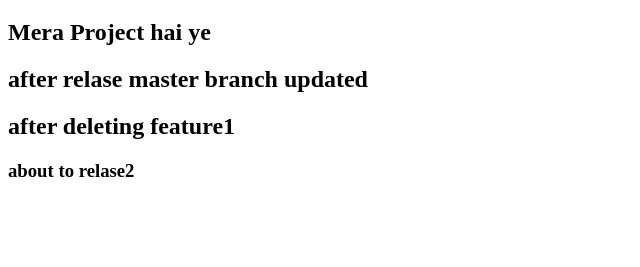
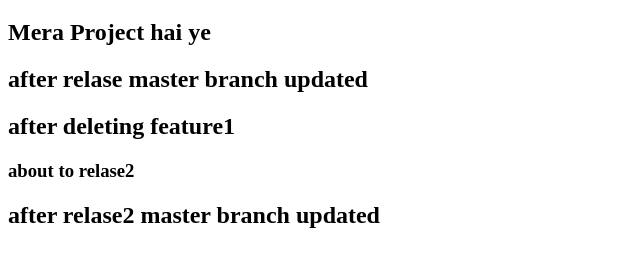
Before and after one commit to shanu228/branchpractice, a plain HTML site: page index.html in a window 1280 px wide. Shown: the part 61-328 px from the top of the page, without its empty margins (0-640 px from the left). Drawn offline with Linux system fonts and the light colour scheme.

Commit message:
commit 9

```diff
--- a/index.html
+++ b/index.html
@@ -11,5 +11,6 @@
     <h2>after relase master branch updated</h2>
     <h2>after deleting feature1</h2>
     <h3>about to relase2</h3>
+    <h2>after relase2 master branch updated</h2>
   </body>
 </html>
```
